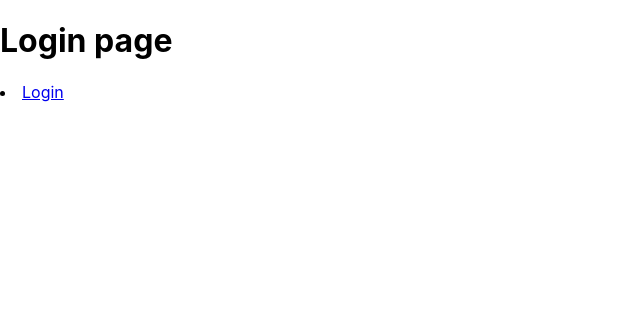
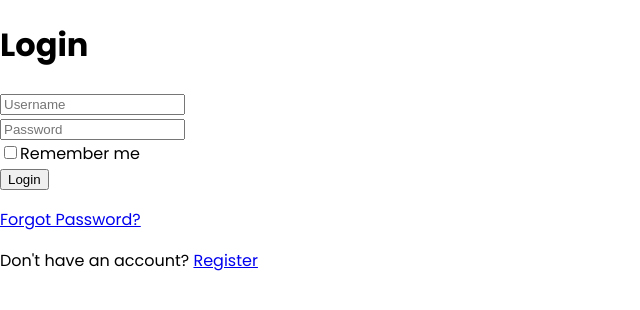
Before and after one commit to allenyummy/lets-stock-frontend, a React (Create React App) app: page / in a window 1280 px wide. Shown: the top 310 px of the page, without its empty margins (0-640 px from the left). Built offline with nearby package versions, Linux system fonts and the light colour scheme.

Commit message:
feat: add LoginForm wip

```diff
--- a/src/App.tsx
+++ b/src/App.tsx
@@ -3,7 +3,7 @@
 import './App.css';
 import { BrowserRouter, Routes, Route } from 'react-router-dom';
 import Home from './pages/home';
-import Login from './pages/login';
+import Login from './pages/Login';
 
 function App() {
   return (
--- /dev/null
+++ b/src/components/LoginForm/LoginForm.tsx
@@ -0,0 +1,41 @@
+import "./LoginForm.css";
+
+const LoginForm = () => {
+  return (
+    <div className="container">
+      <form action="">
+        <h1> Login</h1>
+
+        <div className="input-box">
+          <input type="text" placeholder="Username" required />
+        </div>
+        <div className="input-box">
+          <input type="password" placeholder="Password" required />
+        </div>
+
+        <div className="remember-checkbox">
+          <label>
+            <input type="checkbox" />
+            Remember me
+          </label>
+        </div>
+
+        <button type="submit">Login</button>
+
+        <div className="register">
+          <p>
+            <a href="#">Forgot Password?</a>
+          </p>
+        </div>
+
+        <div className="forgot-password">
+          <p>
+            Don't have an account? <a href="#">Register</a>
+          </p>
+        </div>
+      </form>
+    </div>
+  );
+};
+
+export default LoginForm;
--- a/src/index.css
+++ b/src/index.css
@@ -1,8 +1,8 @@
+@import url('https://fonts.googleapis.com/css2?family=Poppins:wght@400;600;700&display=swap');
+
 body {
   margin: 0;
-  font-family: -apple-system, BlinkMacSystemFont, 'Segoe UI', 'Roboto', 'Oxygen',
-    'Ubuntu', 'Cantarell', 'Fira Sans', 'Droid Sans', 'Helvetica Neue',
-    sans-serif;
+  font-family: "Poppins", sans-serif;
   -webkit-font-smoothing: antialiased;
   -moz-osx-font-smoothing: grayscale;
 }
--- a/src/main.jsx
+++ b/src/main.jsx
@@ -6,7 +6,7 @@
 } from "react-router-dom";
 import "./index.css";
 
-import Login from './pages/login';
+import Login from './pages/Login';
 import Home from './pages/home';
 
 const router = createBrowserRouter([
--- a/src/pages/home.tsx
+++ b/src/pages/home.tsx
@@ -1,4 +1,4 @@
-import { Link } from 'react-router-dom';
+import { Link } from "react-router-dom";
 
 export default function Home() {
   return (
@@ -8,5 +8,5 @@
         <Link to={`/login`}>Logout</Link>
       </li>
     </div>
-    )
+  );
 }
--- a/src/pages/login.tsx
+++ b/src/pages/login.tsx
@@ -1,12 +1,12 @@
-import { Link } from 'react-router-dom';
+import { Link } from "react-router-dom";
+import LoginForm from "../components/LoginForm/LoginForm";
 
-export default function Login() {
-    return (
-        <div>
-            <h1>Login page</h1>
-            <li>
-                <Link to={`/home`}>Login</Link>
-            </li>
-        </div>
-    )
-}
+const LoginPage = () => {
+  return (
+    <div>
+      <LoginForm />
+    </div>
+  );
+};
+
+export default LoginPage;
```
Also changed, not shown: src/components/LoginForm/LoginForm.css (added). Lines whose indentation alone changed are shown as unchanged.
